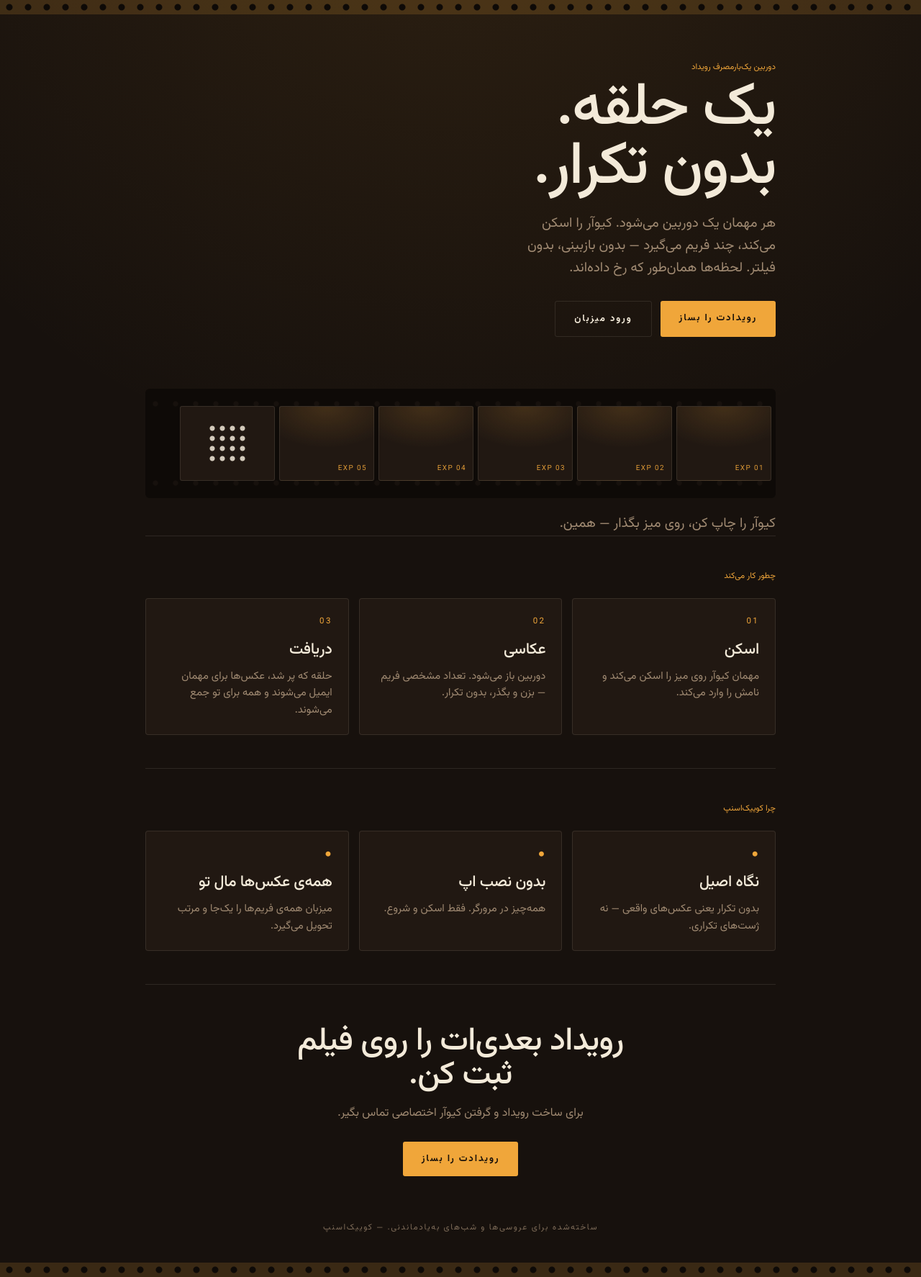
After one commit to ali-aliabadi/quick-snap, a Django app: page / in a window 1280 px wide. The commit adds this page. Shown: the whole page at 72% size. Run offline with Django 5.2, Linux system fonts and the light colour scheme.

Commit message:
Add marketing landing page at site root
A public home for alialiabadi.ir extending the film-darkroom design system:
CSS filmstrip signature (numbered exposures + QR end frame), how-it-works
sequence, value props, and host CTA. Bilingual (fa/en) via the i18n dict.
Routes "/" to a new snap.landing view.

Co-Authored-By: Claude Opus 4.8 <noreply@anthropic.com>

```diff
--- a/quicksnap/urls.py
+++ b/quicksnap/urls.py
@@ -3,7 +3,10 @@ from django.conf.urls.static import static
 from django.contrib import admin
 from django.urls import include, path
 
+from snap import views as snap_views
+
 urlpatterns = [
+    path("", snap_views.landing, name="landing"),
     path("admin/", admin.site.urls),
     path("e/", include("snap.urls")),
 ]
--- a/snap/i18n.py
+++ b/snap/i18n.py
@@ -8,6 +8,31 @@ STRINGS = {
     "fa": {
         "dir": "rtl",
         "lang": "fa",
+        # landing / marketing
+        "site_name": "کوییک‌اسنپ",
+        "lp_eyebrow": "دوربین یک‌بارمصرف رویداد",
+        "lp_hero_title": "یک حلقه.\nبدون تکرار.",
+        "lp_hero_sub": "هر مهمان یک دوربین می‌شود. کیو‌آر را اسکن می‌کند، چند فریم می‌گیرد — بدون بازبینی، بدون فیلتر. لحظه‌ها همان‌طور که رخ داده‌اند.",
+        "lp_cta_host": "رویدادت را بساز",
+        "lp_cta_signin": "ورود میزبان",
+        "lp_scan_hint": "کیو‌آر را چاپ کن، روی میز بگذار — همین.",
+        "lp_how_eyebrow": "چطور کار می‌کند",
+        "lp_how_1_t": "اسکن",
+        "lp_how_1_d": "مهمان کیو‌آر روی میز را اسکن می‌کند و نامش را وارد می‌کند.",
+        "lp_how_2_t": "عکاسی",
+        "lp_how_2_d": "دوربین باز می‌شود. تعداد مشخصی فریم — بزن و بگذر، بدون تکرار.",
+        "lp_how_3_t": "دریافت",
+        "lp_how_3_d": "حلقه که پر شد، عکس‌ها برای مهمان ایمیل می‌شوند و همه برای تو جمع می‌شوند.",
+        "lp_why_eyebrow": "چرا کوییک‌اسنپ",
+        "lp_why_1_t": "نگاه اصیل",
+        "lp_why_1_d": "بدون تکرار یعنی عکس‌های واقعی — نه ژست‌های تکراری.",
+        "lp_why_2_t": "بدون نصب اپ",
+        "lp_why_2_d": "همه‌چیز در مرورگر. فقط اسکن و شروع.",
+        "lp_why_3_t": "همه‌ی عکس‌ها مال تو",
+        "lp_why_3_d": "میزبان همه‌ی فریم‌ها را یک‌جا و مرتب تحویل می‌گیرد.",
+        "lp_final_t": "رویداد بعدی‌ات را روی فیلم ثبت کن.",
+        "lp_final_d": "برای ساخت رویداد و گرفتن کیو‌آر اختصاصی تماس بگیر.",
+        "lp_footer": "ساخته‌شده برای عروسی‌ها و شب‌های به‌یادماندنی.",
         # join
         "join_eyebrow": "حلقه آماده است",
         "join_tagline": "یک حلقه، بدون تکرار. نشانه بگیر، بزن، و لحظه را همان‌طور که هست نگه دار.",
@@ -40,6 +65,31 @@ STRINGS = {
     "en": {
         "dir": "ltr",
         "lang": "en",
+        # landing / marketing
+        "site_name": "Quick Snap",
+        "lp_eyebrow": "The event disposable camera",
+        "lp_hero_title": "One roll.\nNo retakes.",
+        "lp_hero_sub": "Every guest becomes a camera. They scan a QR, take a handful of frames — no review, no filters. Moments exactly as they happened.",
+        "lp_cta_host": "Host your event",
+        "lp_cta_signin": "Host sign in",
+        "lp_scan_hint": "Print the QR, drop it on the table — that's the whole setup.",
+        "lp_how_eyebrow": "How it works",
+        "lp_how_1_t": "Scan",
+        "lp_how_1_d": "A guest scans the QR on the table and enters their name.",
+        "lp_how_2_t": "Shoot",
+        "lp_how_2_d": "The camera opens. A fixed number of frames — tap and move on, no do-overs.",
+        "lp_how_3_t": "Receive",
+        "lp_how_3_d": "When the roll fills, guests get their shots by email and you collect every frame.",
+        "lp_why_eyebrow": "Why Quick Snap",
+        "lp_why_1_t": "Honest photos",
+        "lp_why_1_d": "No retakes means real candids — not the same pose five times.",
+        "lp_why_2_t": "Nothing to install",
+        "lp_why_2_d": "It all runs in the browser. Scan and start shooting.",
+        "lp_why_3_t": "Every photo is yours",
+        "lp_why_3_d": "As the host you collect all frames in one place, neatly organized.",
+        "lp_final_t": "Put your next event on film.",
+        "lp_final_d": "Get in touch to set up an event and print your own QR.",
+        "lp_footer": "Made for weddings and nights worth remembering.",
         "join_eyebrow": "Loaded & ready",
         "join_tagline": "A single roll, no do-overs. Point, tap, keep the moment as it happened.",
         "spec_exposures": "exposures",
--- a/snap/templates/snap/base.html
+++ b/snap/templates/snap/base.html
@@ -117,8 +117,9 @@
 
     @media (prefers-reduced-motion:reduce) { * { transition:none !important; animation:none !important; } }
   </style>
+  {% block head %}{% endblock %}
 </head>
-<body>
+<body class="{% block body_class %}{% endblock %}">
   {% block body %}{% endblock %}
 </body>
 </html>
--- /dev/null
+++ b/snap/templates/snap/landing.html
@@ -0,0 +1,170 @@
+{% extends "snap/base.html" %}
+{% block title %}{{ t.site_name }} — {{ t.lp_eyebrow }}{% endblock %}
+
+{% block head %}
+<style>
+  /* Landing overrides the base's centered single-column flow. */
+  body.lp { display:block; justify-content:flex-start; }
+  body.lp .film-edge { max-width:100%; }
+  .lp-wrap { width:100%; max-width:920px; margin:0 auto; padding:0 22px; }
+
+  /* --- Hero --- */
+  .lp-hero { padding:64px 0 20px; }
+  .lp-hero .eyebrow { margin-top:0; }
+  .lp-title {
+    font-family:var(--font-display); font-weight:500; letter-spacing:-.02em;
+    font-size:clamp(2.8rem, 9vw, 5.2rem); line-height:.98; margin:6px 0 0;
+  }
+  .lp-sub {
+    color:var(--muted); font-size:clamp(1rem,2.4vw,1.18rem); line-height:1.65;
+    max-width:34ch; margin:20px 0 0;
+  }
+  .lp-actions { display:flex; flex-wrap:wrap; gap:12px; margin-top:30px; }
+  .lp-btn {
+    width:auto; margin:0; display:inline-block; text-decoration:none;
+    padding:14px 26px; border-radius:3px;
+    font-family:var(--font-mono); font-size:.82rem; font-weight:700;
+    letter-spacing:.14em; text-transform:uppercase;
+  }
+  .lp-btn-primary { background:var(--safelight); color:#1A120A; }
+  .lp-btn-ghost {
+    background:transparent; color:var(--ivory); border:1px solid var(--panel-edge);
+  }
+  .lp-btn-ghost:hover { border-color:var(--safelight); color:var(--safelight); }
+
+  /* --- Signature: the filmstrip --- */
+  .filmstrip {
+    margin:52px 0 8px; border-radius:6px; overflow:hidden;
+    background:var(--sprocket);
+    border-block:14px solid transparent;
+    /* sprocket-hole rails top & bottom via border-box gradients */
+    background-image:
+      radial-gradient(circle at 14px 7px, var(--film-black) 0 3.2px, transparent 4px),
+      radial-gradient(circle at 14px calc(100% - 7px), var(--film-black) 0 3.2px, transparent 4px);
+    background-size:28px 14px, 28px 14px;
+    background-position:top left, bottom left;
+    background-repeat:repeat-x, repeat-x;
+  }
+  .frames { display:flex; gap:6px; padding:10px 6px; overflow-x:auto; scrollbar-width:none; }
+  .frames::-webkit-scrollbar { display:none; }
+  .frame {
+    flex:0 0 auto; width:132px; height:104px; border-radius:3px;
+    background:var(--panel); border:1px solid var(--panel-edge);
+    position:relative; display:flex; align-items:flex-end; padding:9px;
+    background-image:radial-gradient(120% 90% at 50% 0%, var(--safelight-dim), transparent 62%);
+  }
+  .frame .exp {
+    font-family:var(--font-mono); font-size:.62rem; letter-spacing:.14em;
+    color:var(--safelight); text-transform:uppercase; opacity:.9;
+  }
+  .frame.qr { align-items:center; justify-content:center; background:var(--panel); }
+  .frame.qr .qr-grid {
+    width:56px; height:56px;
+    background:
+      conic-gradient(from 90deg at 50% 50%, var(--ivory) 25%, transparent 0) 0 0/14px 14px,
+      linear-gradient(var(--ivory),var(--ivory));
+    -webkit-mask:radial-gradient(circle at 7px 7px, #000 3px, transparent 4px) 0 0/14px 14px;
+            mask:radial-gradient(circle at 7px 7px, #000 3px, transparent 4px) 0 0/14px 14px;
+    opacity:.85; border-radius:2px;
+  }
+
+  /* --- Sections --- */
+  .lp-section { padding:46px 0; border-top:1px solid var(--panel-edge); }
+  .lp-section .eyebrow { margin:0 0 22px; }
+  .grid { display:grid; gap:14px; grid-template-columns:repeat(3,1fr); }
+  .card {
+    background:var(--panel); border:1px solid var(--panel-edge); border-radius:4px;
+    padding:22px;
+  }
+  .card .mark {
+    font-family:var(--font-mono); font-size:.72rem; letter-spacing:.2em;
+    color:var(--safelight); display:block; margin-bottom:14px;
+  }
+  .card h3 {
+    font-family:var(--font-display); font-weight:500; font-size:1.35rem;
+    margin:0 0 8px; letter-spacing:-.01em;
+  }
+  .card p { color:var(--muted); font-size:.92rem; line-height:1.6; margin:0; }
+
+  /* --- Final CTA --- */
+  .lp-final { padding:56px 0 40px; border-top:1px solid var(--panel-edge); text-align:center; }
+  .lp-final h2 {
+    font-family:var(--font-display); font-weight:500; letter-spacing:-.015em;
+    font-size:clamp(1.9rem,5vw,2.8rem); line-height:1.05; margin:0 auto; max-width:18ch;
+  }
+  .lp-final p { color:var(--muted); margin:16px auto 26px; max-width:40ch; line-height:1.6; }
+  .lp-footer {
+    font-family:var(--font-mono); font-size:.72rem; letter-spacing:.14em;
+    color:var(--muted); text-transform:uppercase; text-align:center;
+    padding:22px 0 40px; opacity:.75;
+  }
+
+  @media (max-width:640px) {
+    .grid { grid-template-columns:1fr; }
+    .lp-hero { padding-top:44px; }
+  }
+</style>
+{% endblock %}
+
+{% block body_class %}lp{% endblock %}
+
+{% block body %}
+<div class="film-edge"></div>
+
+<div class="lp-wrap">
+  <!-- Hero: the thesis -->
+  <header class="lp-hero">
+    <div class="eyebrow">{{ t.lp_eyebrow }}</div>
+    <h1 class="lp-title">{{ t.lp_hero_title|linebreaksbr }}</h1>
+    <p class="lp-sub">{{ t.lp_hero_sub }}</p>
+    <div class="lp-actions">
+      <a class="lp-btn lp-btn-primary" href="#host">{{ t.lp_cta_host }}</a>
+      <a class="lp-btn lp-btn-ghost" href="{% url 'admin:index' %}">{{ t.lp_cta_signin }}</a>
+    </div>
+  </header>
+
+  <!-- Signature: a loaded roll of exposures -->
+  <div class="filmstrip" aria-hidden="true">
+    <div class="frames">
+      <div class="frame"><span class="exp">EXP 01</span></div>
+      <div class="frame"><span class="exp">EXP 02</span></div>
+      <div class="frame"><span class="exp">EXP 03</span></div>
+      <div class="frame"><span class="exp">EXP 04</span></div>
+      <div class="frame"><span class="exp">EXP 05</span></div>
+      <div class="frame qr"><div class="qr-grid"></div></div>
+    </div>
+  </div>
+  <p class="lp-sub" style="max-width:44ch">{{ t.lp_scan_hint }}</p>
+
+  <!-- How it works: a real sequence, so numbers are earned -->
+  <section class="lp-section">
+    <div class="eyebrow">{{ t.lp_how_eyebrow }}</div>
+    <div class="grid">
+      <div class="card"><span class="mark">01</span><h3>{{ t.lp_how_1_t }}</h3><p>{{ t.lp_how_1_d }}</p></div>
+      <div class="card"><span class="mark">02</span><h3>{{ t.lp_how_2_t }}</h3><p>{{ t.lp_how_2_d }}</p></div>
+      <div class="card"><span class="mark">03</span><h3>{{ t.lp_how_3_t }}</h3><p>{{ t.lp_how_3_d }}</p></div>
+    </div>
+  </section>
+
+  <!-- Why: value props, not a sequence — no numbers -->
+  <section class="lp-section">
+    <div class="eyebrow">{{ t.lp_why_eyebrow }}</div>
+    <div class="grid">
+      <div class="card"><span class="mark">●</span><h3>{{ t.lp_why_1_t }}</h3><p>{{ t.lp_why_1_d }}</p></div>
+      <div class="card"><span class="mark">●</span><h3>{{ t.lp_why_2_t }}</h3><p>{{ t.lp_why_2_d }}</p></div>
+      <div class="card"><span class="mark">●</span><h3>{{ t.lp_why_3_t }}</h3><p>{{ t.lp_why_3_d }}</p></div>
+    </div>
+  </section>
+
+  <!-- Final CTA -->
+  <section class="lp-final" id="host">
+    <h2>{{ t.lp_final_t }}</h2>
+    <p>{{ t.lp_final_d }}</p>
+    <a class="lp-btn lp-btn-primary" href="mailto:hello@alialiabadi.ir?subject={{ t.lp_cta_host|urlencode }}">{{ t.lp_cta_host }}</a>
+  </section>
+
+  <div class="lp-footer">{{ t.lp_footer }} — {{ t.site_name }}</div>
+</div>
+
+<div class="film-edge"></div>
+{% endblock %}
--- a/snap/views.py
+++ b/snap/views.py
@@ -16,6 +16,12 @@ def _session_guest(request, event):
     if not token:
         return None
     return Guest.objects.filter(event=event, token=token).first()
+
+
+@require_http_methods(["GET"])
+def landing(request):
+    """Public marketing home at the site root."""
+    return render(request, "snap/landing.html")
 
 
 @require_http_methods(["GET", "POST"])
```
